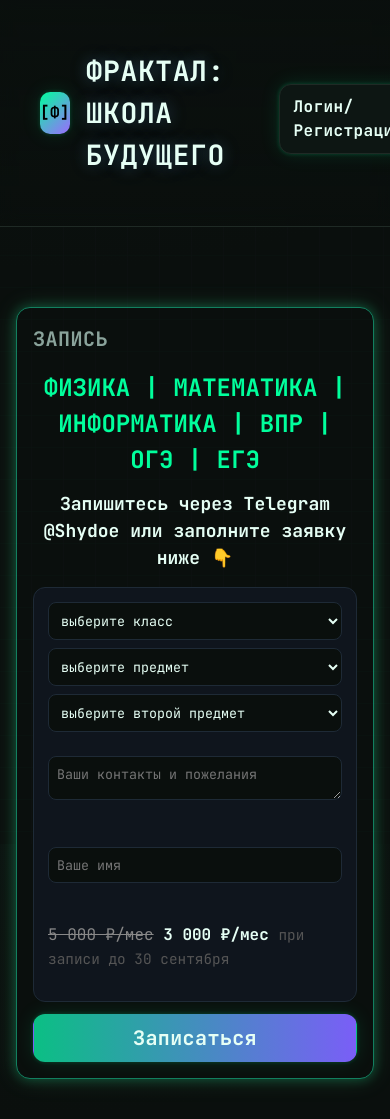
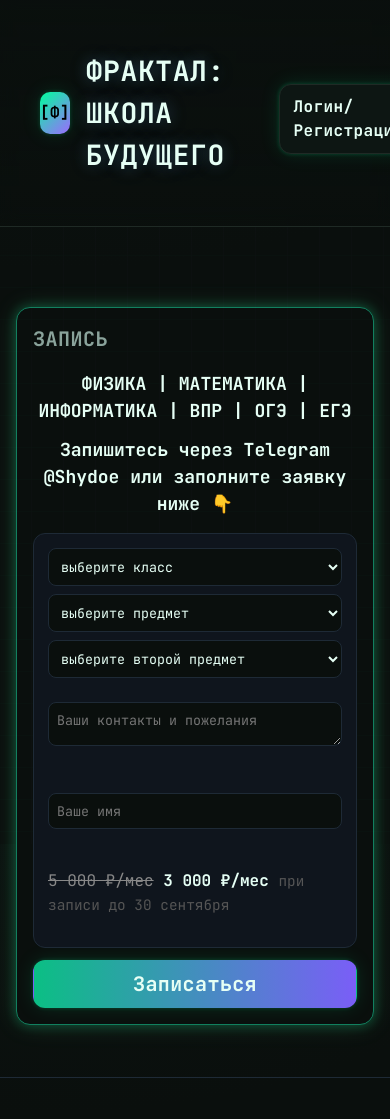
Before and after one commit to EPMAKOBB/django-site, a Django app: page / in a window 390 px wide; the page is wider, and only the part inside the window is pictured. Shown: the top 1119 px of that part. Run offline with Django 5.2, Linux system fonts and the light colour scheme; data that the repository does not hold is empty.

Commit message:
Adjust subjects title styling for smaller screens

```diff
--- a/static/css/main.css
+++ b/static/css/main.css
@@ -204,10 +204,10 @@
 .signup-form textarea { height:44px; resize:vertical; }
 
 .subjects-title {
-  font-size: clamp(24px, 5vw, 40px);
+  font-size: clamp(16px, 4vw, 28px);
   font-weight: 700;
   text-align: center;
-  color: var(--accent);
+  color: var(--text);
   margin: 0 0 var(--space-md);
 }
 
@@ -219,7 +219,7 @@
 }
 
 @media (max-width: 480px) {
-  .subjects-title { font-size: 24px; }
+  .subjects-title { font-size: 18px; }
   .signup-prompt { font-size: 18px; }
 }
 
```
